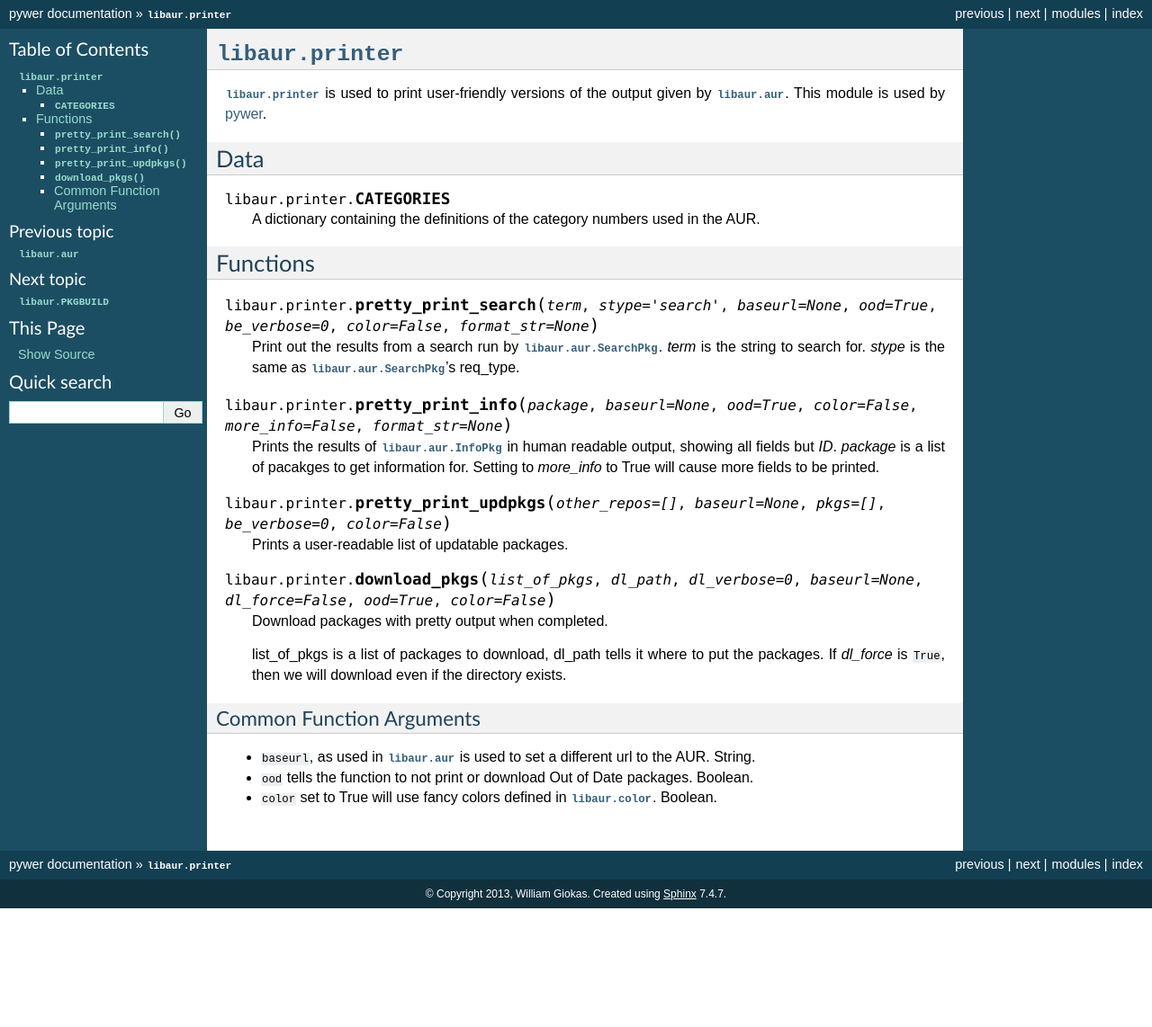
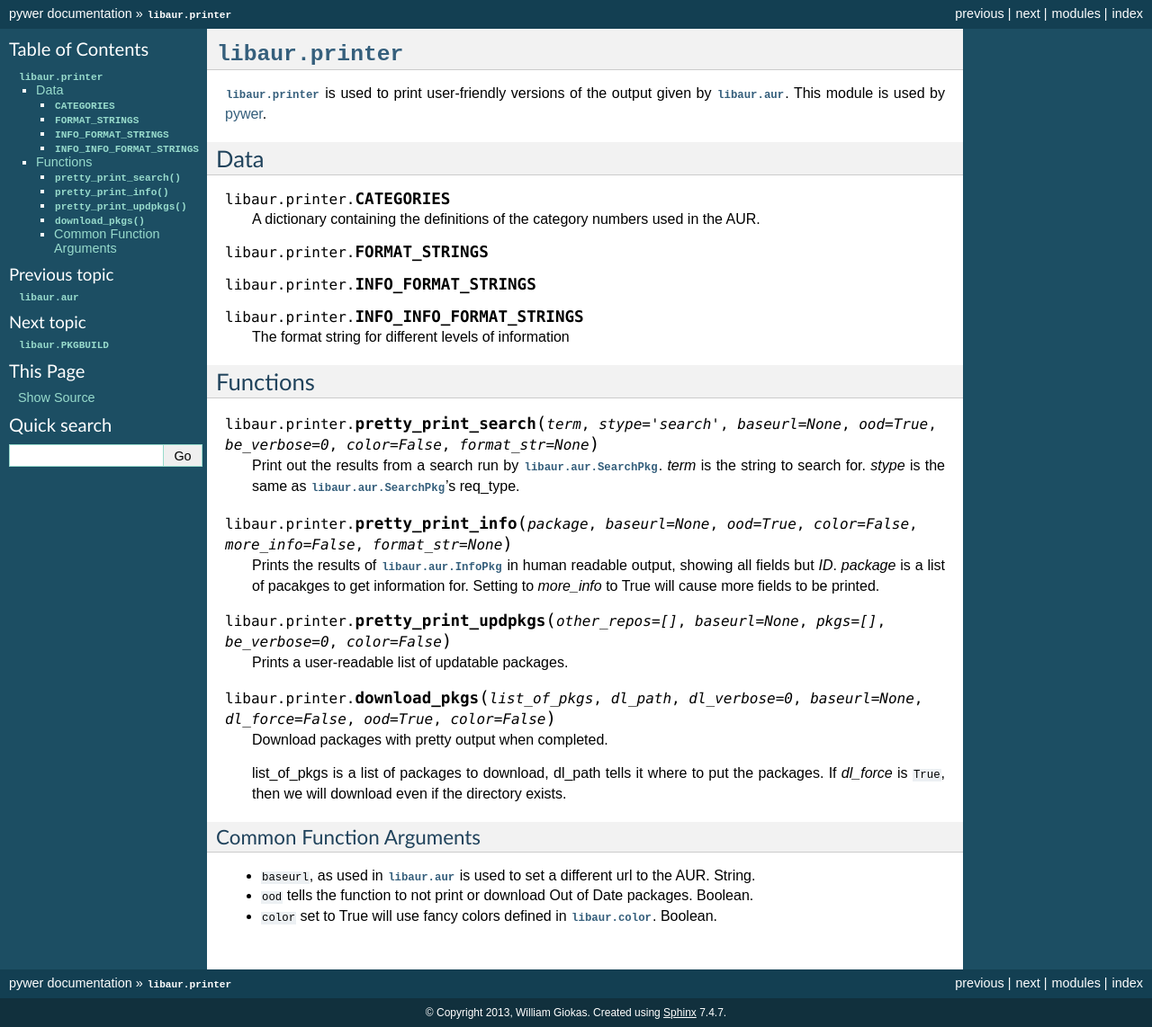
Before and after one commit to KaiSforza/pywer, a Sphinx documentation site: the page built from doc/libaur.printer.rst, in a window 1280 px wide. Shown: the whole page at 90% size. Built offline with Sphinx 7.4.7, drawn with Linux system fonts in a browser that asks for light colours; before the commit the page ends 1010 px from its top, so only the background shows below that.

Commit message:
doc: Add new data from printer

```diff
--- a/doc/libaur.printer.rst
+++ b/doc/libaur.printer.rst
@@ -18,6 +18,12 @@ Data
 
   A dictionary containing the definitions of the category numbers used in
   the AUR.
+
+.. data:: FORMAT_STRINGS
+.. data:: INFO_FORMAT_STRINGS
+.. data:: INFO_INFO_FORMAT_STRINGS
+
+   The format string for different levels of information
 
 Functions
 ---------
```
